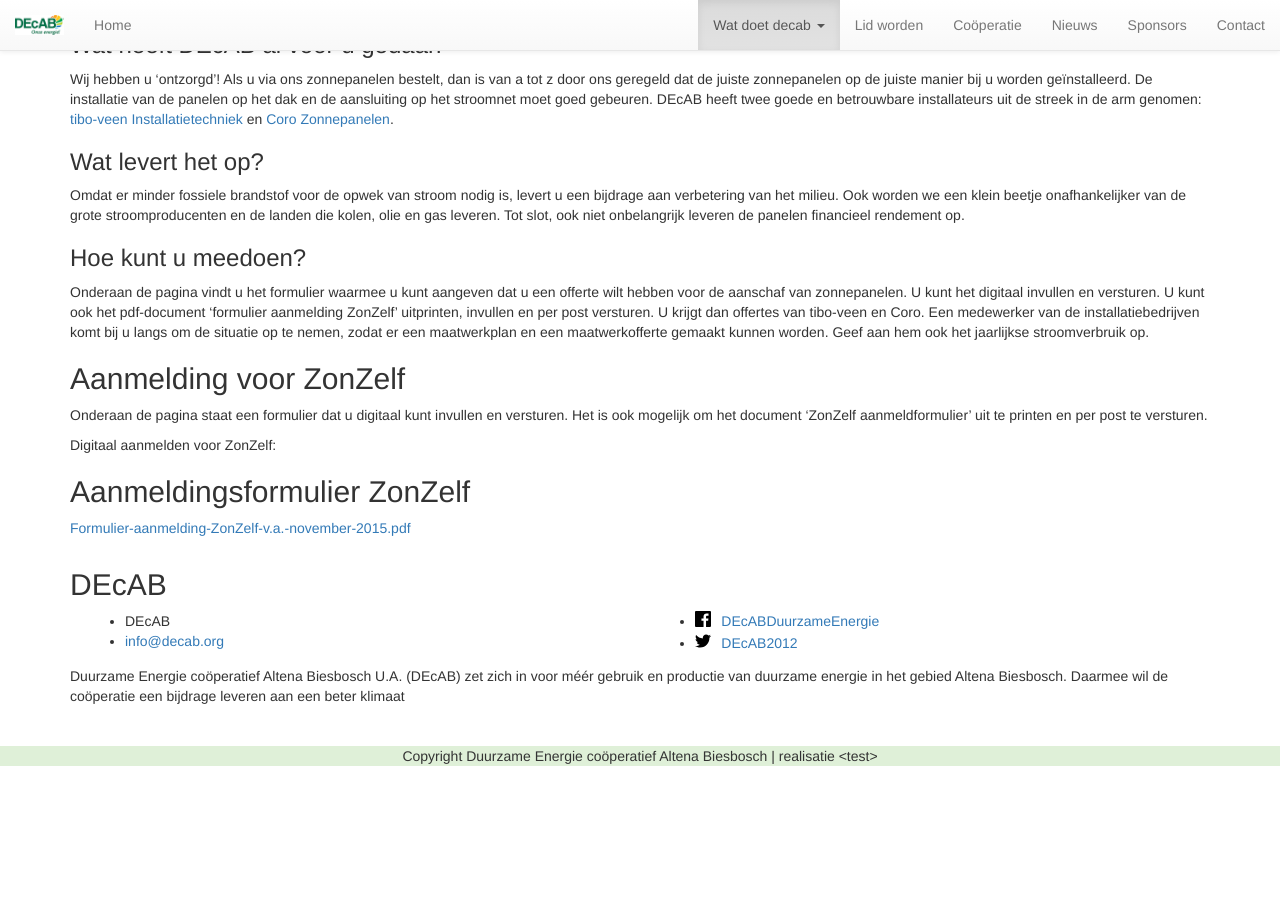
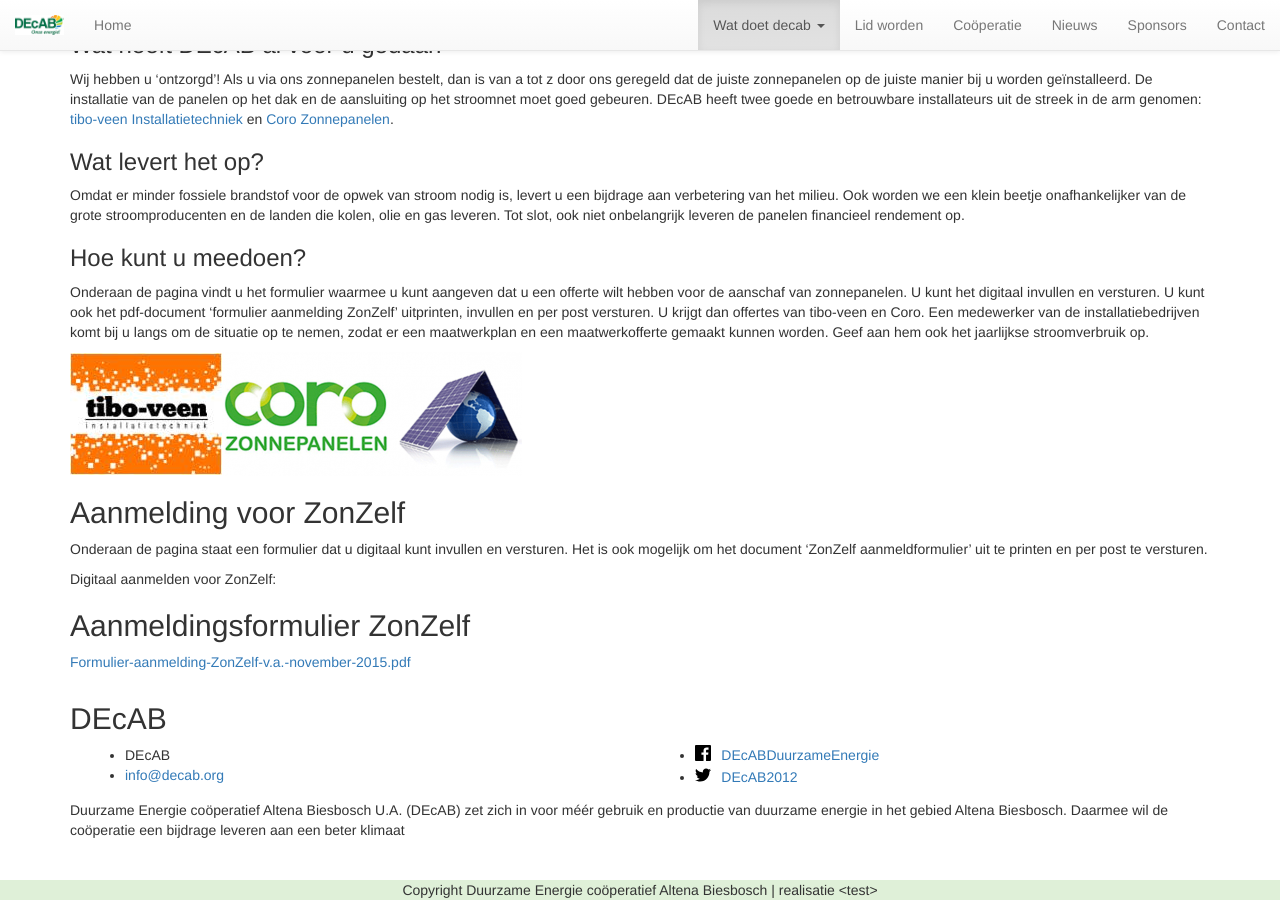
Before and after one commit to bunkersem/proj-india, a Jekyll site: the page built from wat-doet-decab/zonzelf.html, in a window 1280 px wide and 900 px high, scrolled down 1375 px. Built offline with Jekyll 4.4.1, drawn with Linux system fonts in a browser that asks for light colours; nearby versions of some CDN libraries; before the commit the page ends 2141 px from its top, so only the background shows below that.

Commit message:
Updated Zonzelf

```diff
--- a/variable/zonzelf.markdown
+++ b/variable/zonzelf.markdown
@@ -33,6 +33,8 @@
 Onderaan de pagina vindt u het formulier waarmee u kunt aangeven dat u een offerte wilt hebben voor de aanschaf van zonnepanelen. U kunt het digitaal invullen en versturen. U kunt ook het pdf-document 'formulier aanmelding ZonZelf' uitprinten, invullen en per post versturen. U krijgt dan offertes van tibo-veen en Coro.
 Een medewerker van de installatiebedrijven komt bij u langs om de situatie op te nemen, zodat er een maatwerkplan en een maatwerkofferte gemaakt kunnen worden. Geef aan hem ook het jaarlijkse stroomverbruik op.
 
+![tibo.jpg](/uploads/tibo.jpg)![coro-logo1-300x124.png](/uploads/coro-logo1-300x124.png)
+
 ## Aanmelding voor ZonZelf
 
 Onderaan de pagina staat een formulier dat u digitaal kunt invullen en versturen.
```
